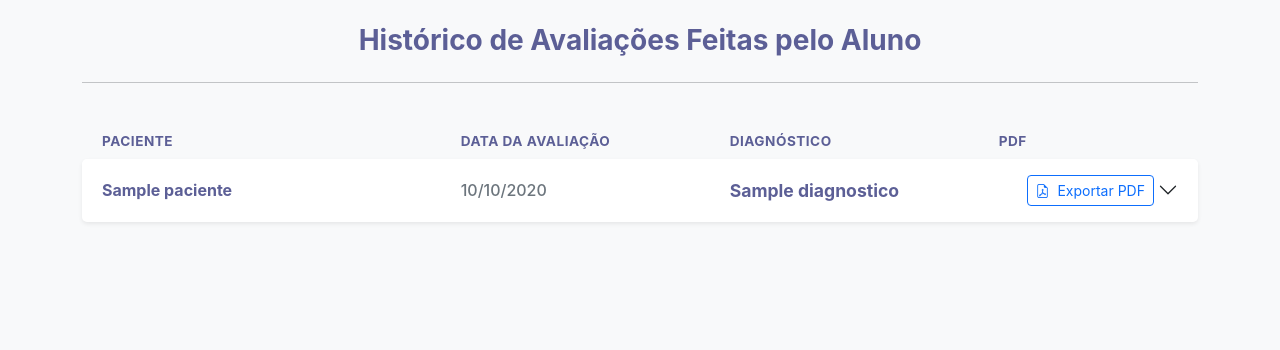
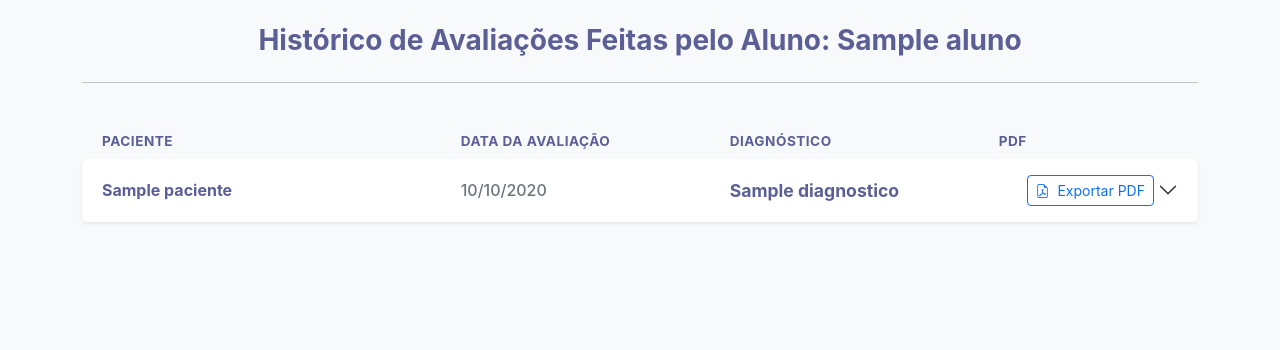
Before and after one commit to pablopimentel18/Projeto-Integrador-fisioterapia-25-2, a Django app: template conta/templates/conta/aluno_avaliacoes.html in a window 1280 px wide. Shown: the part 70-420 px from the top of the page. Run offline with Django 5.2, Linux system fonts and the light colour scheme; the template is opened without the code that fills it: most values are stand-ins (such as "Sample title", 1, 10 or a date in 2020); some libraries are stand-ins or nearby versions.

Commit message:
ajustes finais

```diff
--- a/conta/templates/conta/aluno_avaliacoes.html
+++ b/conta/templates/conta/aluno_avaliacoes.html
@@ -47,7 +47,7 @@
 
 <div class="container mt-4">
     <h3 class="text-center mb-4">
-        Histórico de Avaliações Feitas pelo Aluno {{ request.user.get_full_name|default:request.user.username }}
+     Histórico de Avaliações Feitas pelo Aluno: {{ aluno.nome }}
     </h3>
     <hr class="mb-5">
 
```
